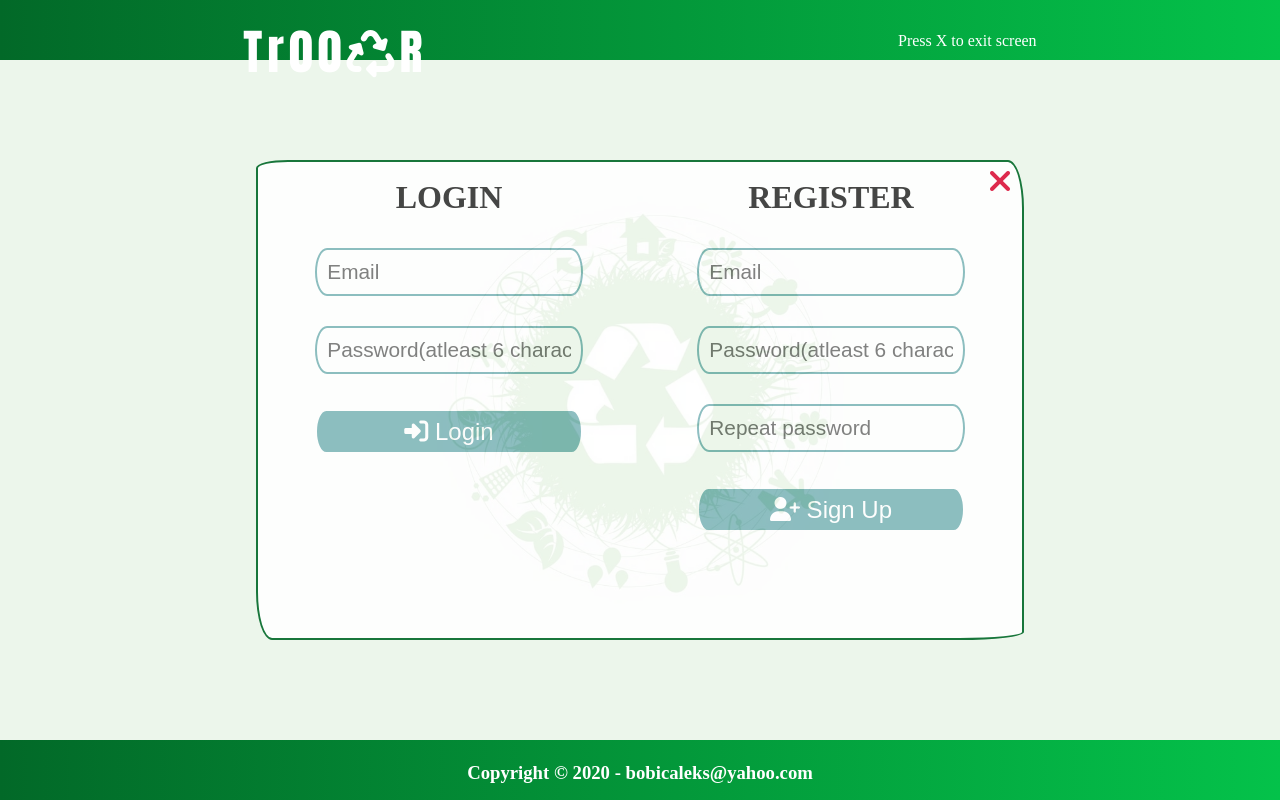
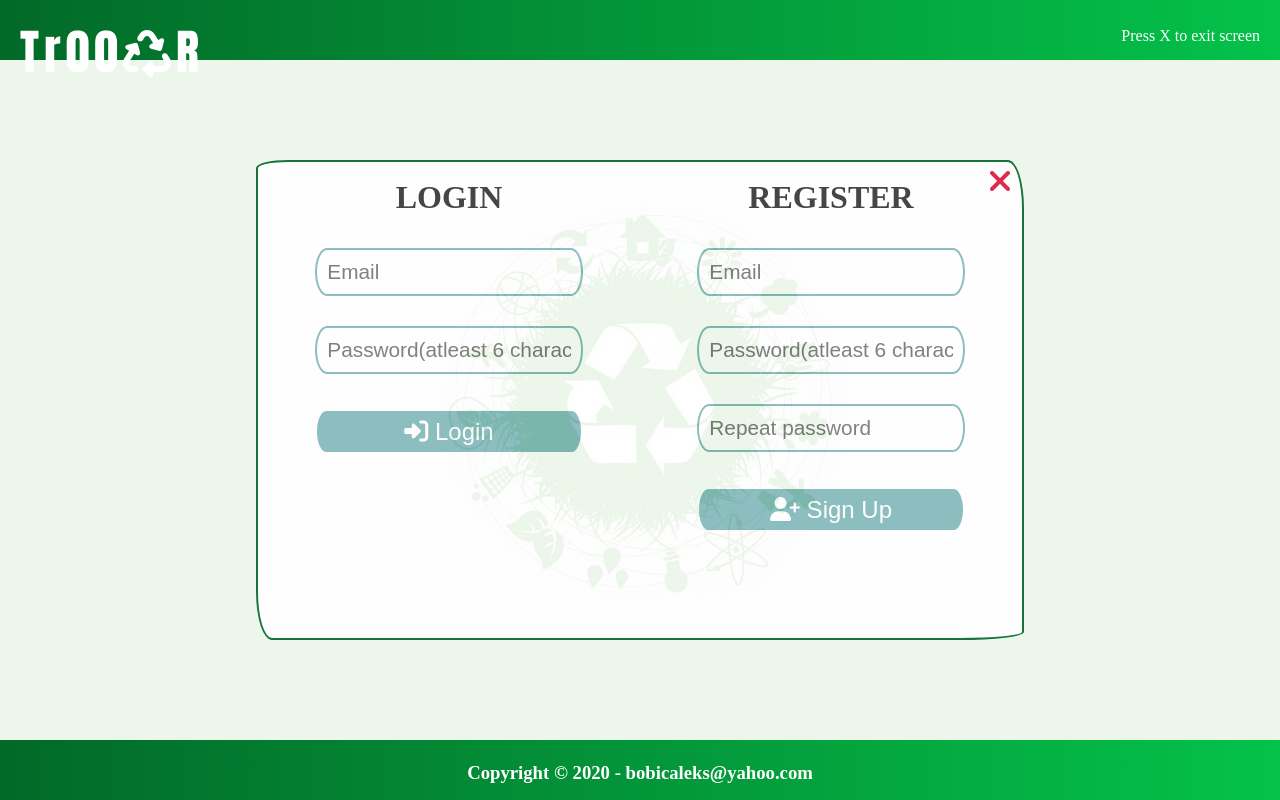
Before and after one commit to salEZY/tr00recycler, a React (Create React App) app in the folder true-recycler-front/: page / in a window 1280 px wide. Both pictures are taken after a click on the button "Authenticate". Built offline with nearby package versions, Linux system fonts and the light colour scheme; no server answers; a web font is replaced by a local one.

Commit message:
start on usermodal

```diff
--- a/true-recycler-front/src/App.css
+++ b/true-recycler-front/src/App.css
@@ -33,15 +33,16 @@ footer {
 header {
   display: flex;
   flex-direction: row;
-  justify-content: space-around;
+  justify-content: space-between;
+  padding-left: 20px;
+  padding-right: 20px;
 }
 
-header span {
-  font-size: 1rem;
-  margin-top: 20px;
+.header-auth-div {
+  padding-top: 10px;
 }
-
 .header-auth-div span {
+  font-size: 1.3rem;
   margin-right: 5px;
 }
 
--- a/true-recycler-front/src/App.js
+++ b/true-recycler-front/src/App.js
@@ -1,8 +1,8 @@
 import React, { useState, useEffect } from "react";
-import { Transition } from "react-spring/renderprops";
 
 import "./App.css";
 import Header from "./components/Header";
+import UserModal from "./components/UserModal/UserModal";
 import Footer from "./components/Footer";
 import Intro from "./components/Intro/Intro";
 import Main from "./components/Main";
@@ -13,6 +13,7 @@ import { useAuth } from "./util/auth-hook";
 
 function App() {
   const [modal, setModal] = useState(false);
+  const [userModal, setUserModal] = useState(false);
   const { token, userId, email, login, logout } = useAuth();
 
   const showModal = () => {
@@ -23,12 +24,20 @@ function App() {
     setModal(false);
   };
 
+  const userModalHandler = () => {
+    setUserModal(true);
+  };
+
+  const HideUserModalHandler = () => {
+    setUserModal(false);
+  };
+
   useEffect(() => {
     const storedData = JSON.parse(localStorage.getItem("userData"));
     if (storedData && storedData.token) {
       login(storedData.userId, storedData.token, storedData.email);
     }
-  }, [login]);
+  });
 
   return (
     <Auth.Provider
@@ -41,25 +50,15 @@ function App() {
         logout: logout,
       }}
     >
-      <Header modal={modal} show={showModal} />
+      <Header
+        modal={modal}
+        show={showModal}
+        userModalHandler={userModalHandler}
+      />
+      {userModal && <UserModal HideUserModalHandler={HideUserModalHandler} />}
       <ToTopBtn />
       {modal ? (
-        <Transition
-          items={modal}
-          from={{ opacity: 0 }}
-          enter={{ opacity: 1 }}
-          leave={{ opacity: 0 }}
-          trail={250}
-        >
-          {(modal) =>
-            modal &&
-            ((props) => (
-              <div style={props}>
-                <Modal hide={hideModal} />
-              </div>
-            ))
-          }
-        </Transition>
+        <Modal hide={hideModal} modal={modal} />
       ) : (
         <>
           <Intro />
--- a/true-recycler-front/src/components/Header.js
+++ b/true-recycler-front/src/components/Header.js
@@ -1,12 +1,9 @@
 import React, { useContext } from "react";
+
 import { Auth } from "../util/auth-context";
 
-const Header = ({ modal, show }) => {
+const Header = ({ modal, show, userModalHandler }) => {
   const auth = useContext(Auth);
-
-  const logoutHandler = () => {
-    auth.logout();
-  };
   return (
     <>
       <header>
@@ -16,24 +13,22 @@ const Header = ({ modal, show }) => {
           </h1>
         </a>
         {modal ? (
-          <span>Press X to exit screen</span>
+          <span style={{ paddingTop: "15px" }}> Press X to exit screen</span>
         ) : auth.token ? (
           <div className="header-auth-div">
             <span>
               Hi {auth.email.split("@")[0]}!
               <span
                 style={{
-                  margin: "0px 10px",
+                  margin: "30px 10px",
                   fontSize: "1.5rem",
                   cursor: "pointer",
                 }}
+                onClick={userModalHandler}
               >
                 <i className="fas fa-caret-down" aria-hidden="true"></i>
               </span>
             </span>
-            <button className="auth" onClick={logoutHandler}>
-              Logout <i className="fas fa-sign-out-alt" aria-hidden="true"></i>
-            </button>
           </div>
         ) : (
           <button className="auth" onClick={show}>
--- a/true-recycler-front/src/components/Modal/Modal.js
+++ b/true-recycler-front/src/components/Modal/Modal.js
@@ -1,12 +1,23 @@
 import React from "react";
+import { Transition } from "react-spring/renderprops";
 
 import Form from "../Form/Form";
 
 import "./Modal.css";
 
-const Modal = ({ hide }) => {
+const Modal = ({ hide, modal }) => {
   return (
-    <>
+    <Transition
+      items={modal}
+      from={{ opacity: 0 }}
+      enter={{ opacity: 1 }}
+      leave={{ opacity: 0 }}
+      trail={250}
+    >
+      {(modal) =>
+        modal &&
+        ((props) => (
+          <div style={props}>
             <div id="modal-holder" onClick={hide}></div>
             <div className="modal">
               <Form name="login" hide={hide} />
@@ -19,7 +30,10 @@ const Modal = ({ hide }) => {
                 ></i>
               </span>
             </div>
-    </>
+          </div>
+        ))
+      }
+    </Transition>
   );
 };
 
--- /dev/null
+++ b/true-recycler-front/src/components/UserModal/UserModal.css
@@ -0,0 +1,15 @@
+.user-modal {
+  z-index: 20;
+  position: absolute;
+  top: 7.5vh;
+  right: 20px;
+  width: 30%;
+  text-align: center;
+  display: flex;
+  flex-direction: column;
+  border-right: 3px solid #026928;
+  border-bottom: 3px solid #026928;
+  border-left: 3px solid #026928;
+  border-bottom-left-radius: 5px;
+  border-bottom-right-radius: 5px;
+}
--- /dev/null
+++ b/true-recycler-front/src/components/UserModal/UserModal.js
@@ -0,0 +1,24 @@
+import React, { useContext } from "react";
+import { Auth } from "../../util/auth-context";
+
+import "./UserModal.css";
+
+const UserModal = ({ HideUserModalHandler }) => {
+  const auth = useContext(Auth);
+
+  const logoutHandler = () => {
+    auth.logout();
+    HideUserModalHandler();
+  };
+  return (
+    <div className="user-modal">
+      <p>blaaaaaaaaaaaaaaaaaaaaaaaaaaaaa</p>
+      <span onClick={HideUserModalHandler}>X</span>
+      <button className="auth" onClick={logoutHandler}>
+        Logout <i className="fas fa-sign-out-alt" aria-hidden="true"></i>
+      </button>
+    </div>
+  );
+};
+
+export default UserModal;
```
Lines whose indentation alone changed are shown as unchanged.
